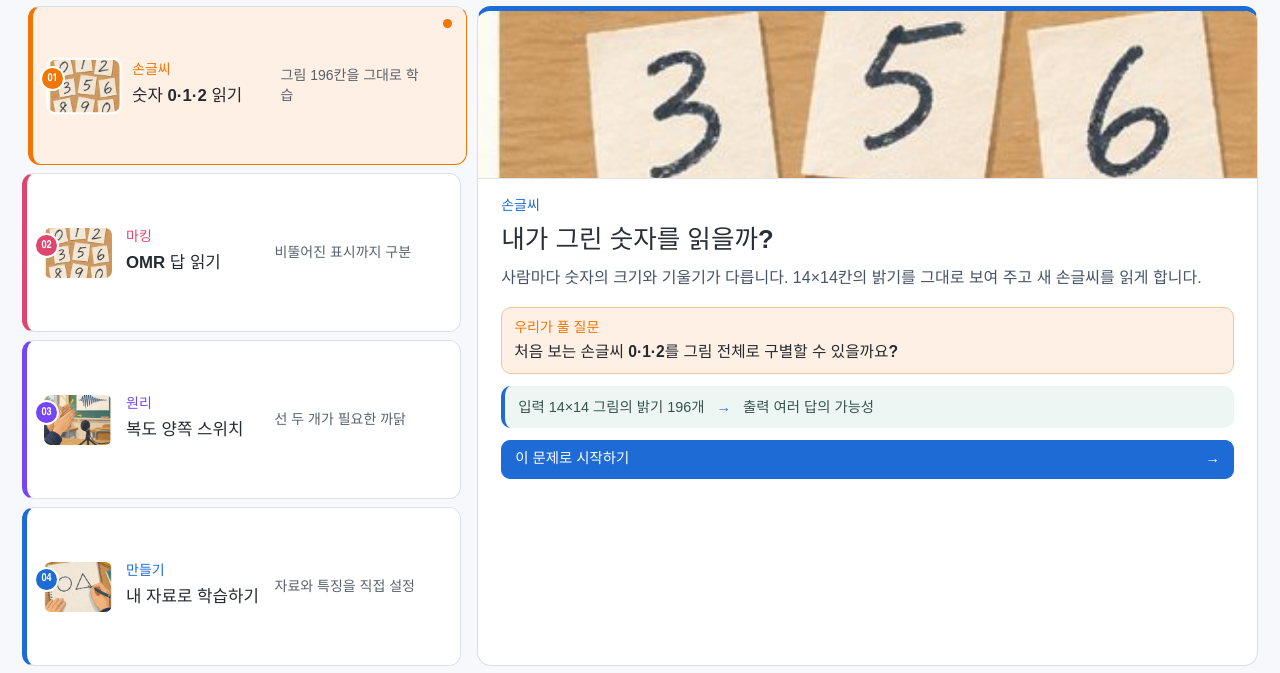
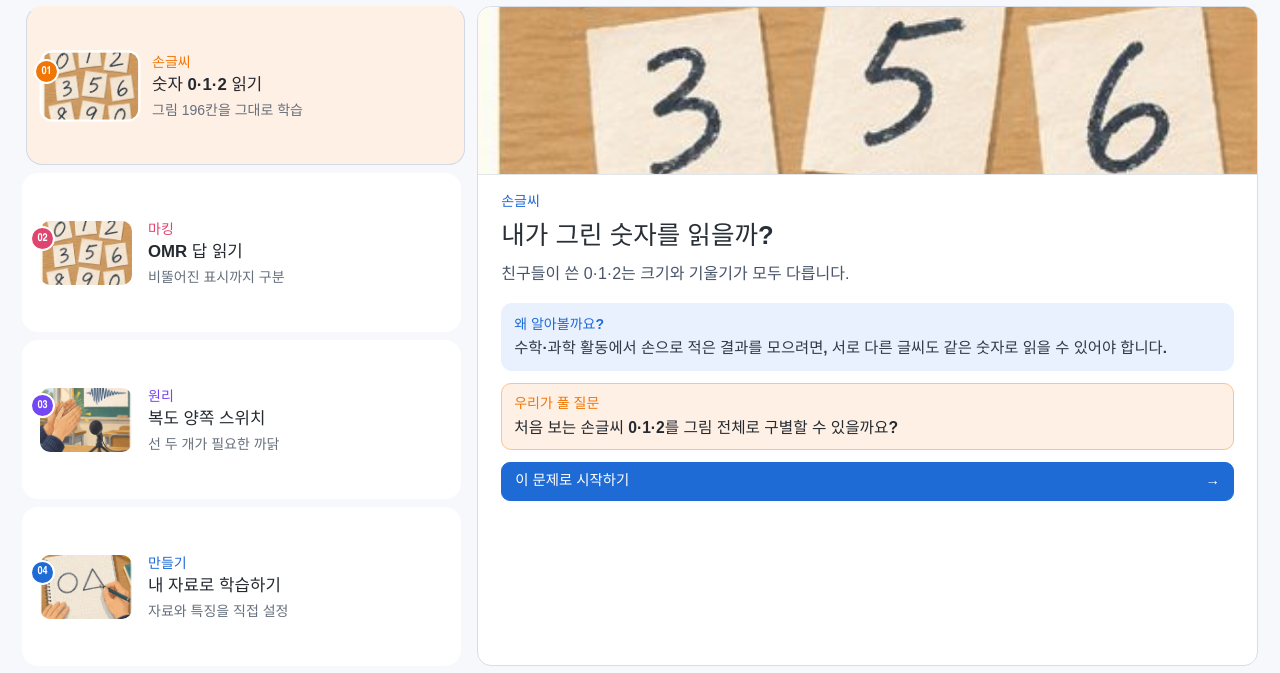
Before and after one commit to jskim1124/ann-learning-lab, a website built with Vite: page index.html in a window 1280 px wide. Shown: the part 127-800 px from the top of the page. Built offline with nearby package versions, Linux system fonts and the light colour scheme.

Commit message:
Focus scenario cards on student motivation

```diff
--- a/index.html
+++ b/index.html
@@ -30,7 +30,7 @@
             <button class="scenario-card" data-preset="xor" type="button"><span class="card-visual" aria-hidden="true"></span><span class="card-no">03</span><span class="card-level">원리</span><strong>복도 양쪽 스위치</strong><small>선 두 개가 필요한 까닭</small></button>
             <button class="scenario-card" data-preset="custom" type="button"><span class="card-visual" aria-hidden="true"></span><span class="card-no">04</span><span class="card-level">만들기</span><strong>내 자료로 학습하기</strong><small>자료와 특징을 직접 설정</small></button>
           </div>
-          <article class="scenario-story" aria-live="polite"><div class="scenario-illustration" id="scenarioIllustration" role="img" aria-label="선택한 문제의 수업 삽화"></div><span id="scenarioDifficulty"></span><h2 id="scenarioName"></h2><p id="scenarioStory"></p><div class="story-question"><span>우리가 풀 질문</span><strong id="scenarioQuestion"></strong></div><dl id="axisSummary"><div><dt>가로 입력</dt><dd id="scenarioAxisX"></dd></div><div><dt>세로 입력</dt><dd id="scenarioAxisY"></dd></div></dl><div class="pixel-summary" id="pixelSummary" hidden><b>입력</b> 14×14 그림의 밝기 196개 <span>→</span> <b>출력</b> 여러 답의 가능성</div><button class="button primary next-wide" id="scenarioNext" type="button">이 문제로 시작하기 <span>→</span></button></article>
+          <article class="scenario-story" aria-live="polite"><div class="scenario-illustration" id="scenarioIllustration" role="img" aria-label="선택한 문제의 수업 삽화"></div><span id="scenarioDifficulty"></span><h2 id="scenarioName"></h2><p id="scenarioStory"></p><div class="scenario-motivation"><span>왜 알아볼까요?</span><strong id="scenarioMotivation"></strong></div><div class="story-question"><span>우리가 풀 질문</span><strong id="scenarioQuestion"></strong></div><button class="button primary next-wide" id="scenarioNext" type="button">이 문제로 시작하기 <span>→</span></button></article>
         </div>
       </section>
 
--- a/src/data/presets.ts
+++ b/src/data/presets.ts
@@ -4,6 +4,7 @@ export interface DatasetPreset {
   title: string;
   description: string;
   story: string;
+  motivation?: string;
   question: string;
   axes: [string, string];
   classes: [string, string];
@@ -50,7 +51,8 @@ export const PRESETS: Record<PresetName, DatasetPreset> = {
   digits: {
     title: "내가 그린 숫자를 읽을까?",
     description: "14×14 그림의 196개 칸을 실제 입력으로 써서 0·1·2를 구별합니다.",
-    story: "사람마다 숫자의 크기와 기울기가 다릅니다. 14×14칸의 밝기를 그대로 보여 주고 새 손글씨를 읽게 합니다.",
+    story: "친구들이 쓴 0·1·2는 크기와 기울기가 모두 다릅니다.",
+    motivation: "수학·과학 활동에서 손으로 적은 결과를 모으려면, 서로 다른 글씨도 같은 숫자로 읽을 수 있어야 합니다.",
     question: "처음 보는 손글씨 0·1·2를 그림 전체로 구별할 수 있을까요?",
     axes: ["픽셀 가로 위치", "픽셀 세로 위치"],
     classes: ["숫자 그림", "숫자 그림"], difficulty: "손글씨", sourceNote: "실제 입력은 14×14 그림의 밝기 196개입니다.", mediaKind: "digits", recommendedHiddenUnits: 4,
@@ -65,7 +67,8 @@ export const PRESETS: Record<PresetName, DatasetPreset> = {
   omr: {
     title: "OMR 답을 읽을 수 있을까?",
     description: "한 문항 그림의 196개 칸을 보고 ①~⑤ 가운데 칠한 답을 찾습니다.",
-    story: "OMR 표시는 칸을 벗어나거나 흐릴 수 있습니다. 한 문항을 14×14칸으로 바꾸어 어느 답을 칠했는지 찾게 합니다.",
+    story: "OMR 표시는 칸을 벗어나거나 흐리게 칠해질 수 있습니다.",
+    motivation: "답안이 어떻게 읽히고 왜 잘못 읽히는지 알면, 마킹 방법과 인식기의 한계를 함께 설명할 수 있습니다.",
     question: "비뚤게 칠한 OMR 표시도 그림 전체를 보고 읽을 수 있을까요?",
     axes: ["픽셀 가로 위치", "픽셀 세로 위치"], classes: ["OMR", "OMR"], difficulty: "마킹 5가지", sourceNote: "실제 입력은 한 문항 그림의 밝기 196개입니다.", mediaKind: "omr", recommendedHiddenUnits: 4, points: [],
   },
@@ -104,7 +107,8 @@ export const PRESETS: Record<PresetName, DatasetPreset> = {
   xor: {
     title: "복도 양쪽 스위치와 전등",
     description: "복도 양쪽 끝의 스위치로 전등 하나를 켜고 끄는 상황",
-    story: "복도 양쪽 끝에서 전등 하나를 켜고 끕니다. 두 스위치가 서로 다른 방향일 때만 전등이 켜집니다.",
+    story: "긴 복도에서는 어느 쪽 문으로 들어와도 가까운 스위치로 같은 전등을 켜고 끕니다.",
+    motivation: "한 스위치만 보는 규칙으로는 전등 상태를 맞힐 수 없습니다. 이 문제로 은닉 노드가 왜 필요한지 확인할 수 있습니다.",
     question: "두 스위치의 방향을 보고 전등이 켜질지 맞힐 수 있을까요?",
     axes: ["교실 쪽 스위치", "계단 쪽 스위치"], classes: ["전등 꺼짐", "전등 켜짐"], difficulty: "핵심 원리", sourceNote: "이전 버전 호환용 자료입니다.", mediaKind: "points", recommendedHiddenUnits: 2,
     points: [
@@ -145,7 +149,8 @@ export const PRESETS: Record<PresetName, DatasetPreset> = {
   custom: {
     title: "빈 화면에서 직접 만들기",
     description: "두 범주의 점을 직접 배치해 신경망이 어떤 경계를 만드는지 관찰합니다.",
-    story: "숫자, 그림, 웹캠, 글 가운데 하나를 고릅니다. 두 범주의 사례를 모아 나만의 모델을 만듭니다.",
+    story: "학교생활에서 궁금했던 두 집단의 차이를 직접 자료로 모읍니다.",
+    motivation: "질문을 직접 정해 시험해 보면, 어떤 자료와 특징이 모델의 판단을 바꾸는지 확인할 수 있습니다.",
     question: "내가 만든 점들의 규칙을 모델이 찾아낼 수 있을까요?",
     axes: ["가로 힌트", "세로 힌트"], classes: ["파란 결과", "주황 결과"], difficulty: "직접 만들기", sourceNote: "직접 관찰한 자료인지, 연습용으로 만든 자료인지 기록해 두세요.", mediaKind: "points", recommendedHiddenUnits: 3,
     points: [],
--- a/src/main.ts
+++ b/src/main.ts
@@ -141,11 +141,8 @@ function renderScenario(state: LabState): void {
   element<HTMLElement>("#scenarioDifficulty").textContent = preset.difficulty;
   element<HTMLElement>("#scenarioName").textContent = preset.title;
   element<HTMLElement>("#scenarioStory").textContent = preset.story;
+  element<HTMLElement>("#scenarioMotivation").textContent = preset.motivation ?? preset.story;
   element<HTMLElement>("#scenarioQuestion").textContent = preset.question;
-  element<HTMLElement>("#scenarioAxisX").textContent = preset.axes[0];
-  element<HTMLElement>("#scenarioAxisY").textContent = preset.axes[1];
-  element<HTMLElement>("#axisSummary").hidden = isPixelPreset(state.preset);
-  element<HTMLElement>("#pixelSummary").hidden = !isPixelPreset(state.preset);
   const illustration = element<HTMLElement>("#scenarioIllustration");
   illustration.dataset.mediaKind = preset.mediaKind;
   illustration.dataset.preset = state.preset;
--- a/src/styles.css
+++ b/src/styles.css
@@ -285,15 +285,15 @@ small { font-size: .875rem !important; }
 .scenario-page .page-heading { margin-bottom: 9px; }
 .scenario-layout { grid-template-columns: minmax(340px, .72fr) minmax(520px, 1.28fr); gap: 16px; }
 .scenario-cards { grid-template-columns: 1fr; grid-template-rows: repeat(4, 1fr); gap: 8px; align-content: stretch; border: 0; }
-.scenario-card { --accent: var(--blue); --tint: var(--blue-soft); min-height: 0; padding: 11px 15px; grid-template-columns: 72px minmax(135px, .8fr) 1fr; grid-template-rows: auto auto; column-gap: 12px; align-content: center; background: #fff; border: 1px solid #dce1e8; border-left: 5px solid var(--accent); border-top: 1px solid #dce1e8 !important; border-radius: 12px; transition: background .22s, border-color .22s, transform .22s; }
+.scenario-card { --accent: var(--blue); --tint: var(--blue-soft); min-height: 0; padding: 13px 15px; grid-template-columns: 96px 1fr; grid-template-rows: auto auto auto; column-gap: 14px; align-content: center; background: #fff; border: 1px solid transparent; border-top: 1px solid transparent !important; border-radius: 16px; transition: background .22s, border-color .22s, transform .22s; }
 .scenario-card:nth-child(1) { --accent: var(--orange); --tint: var(--orange-soft); }
 .scenario-card:nth-child(2) { --accent: var(--pink); --tint: var(--pink-soft); }
 .scenario-card:nth-child(3) { --accent: var(--purple); --tint: var(--purple-soft); }
 .scenario-card:nth-child(4) { --accent: var(--blue); --tint: var(--blue-soft); }
-.scenario-card:hover { background: var(--tint); border-color: var(--accent); transform: translateX(3px); }
-.scenario-card.selected { background: var(--tint); border-color: var(--accent); transform: translateX(6px); }
-.scenario-card.selected::after { content: ""; top: 12px; right: 14px; width: 9px; height: 9px; padding: 0; background: var(--accent); border-radius: 50%; }
-.scenario-card .card-visual { grid-column: 1; grid-row: 1 / 3; align-self: center; display: block; width: 72px; height: 54px; background-image: url('/illustrations/learning-inputs.jpg'); background-repeat: no-repeat; background-size: 300% auto; border: 2px solid #fff; border-radius: 9px; }
+.scenario-card:hover { background: #f8f9fb; border-color: #d7dde5; transform: translateX(2px); }
+.scenario-card.selected { background: var(--tint); border-color: #d2d9e2; transform: translateX(4px); }
+.scenario-card.selected::after { display: none; }
+.scenario-card .card-visual { grid-column: 1; grid-row: 1 / 4; align-self: center; display: block; width: 96px; height: 68px; background-image: url('/illustrations/learning-inputs.jpg'); background-repeat: no-repeat; background-size: 300% auto; border: 2px solid #fff; border-radius: 12px; }
 .scenario-card[data-preset="digits"] .card-visual, .scenario-card[data-preset="omr"] .card-visual { background-position: right center; }
 .scenario-card[data-preset="xor"] .card-visual { background-position: left center; }
 .scenario-card[data-preset="custom"] .card-visual { background-position: center center; }
@@ -303,8 +303,8 @@ small { font-size: .875rem !important; }
 .scenario-card.selected .card-visual { transform: scale(1.05); }
 .scenario-card .card-level { grid-column: 2; grid-row: 1; color: var(--accent); font-size: .875rem; }
 .scenario-card strong { grid-column: 2; grid-row: 2; align-self: start; margin: 1px 0 0; font-size: 1.05rem; }
-.scenario-card small { grid-column: 3; grid-row: 1 / 3; align-self: center; padding-right: 24px; color: #59626c; line-height: 1.4; }
-.scenario-story { padding: clamp(17px, 1.8vw, 25px); overflow: hidden; border-top: 5px solid var(--blue); }
+.scenario-card small { grid-column: 2; grid-row: 3; align-self: start; padding: 3px 0 0; color: #66707c; line-height: 1.35; }
+.scenario-story { padding: clamp(17px, 1.8vw, 25px); overflow: hidden; border: 1px solid #d9dee6; }
 .scenario-story > span { margin-bottom: 5px; color: var(--blue); font-size: .875rem; }
 .scenario-story h2 { font-size: clamp(1.35rem, 2vw, 1.75rem); }
 .scenario-story > p { font-size: 1rem; }
@@ -314,6 +314,9 @@ small { font-size: .875rem !important; }
 .scenario-illustration.changing { animation: illustration-in .48s cubic-bezier(.2,.75,.25,1); }
 .story-question { padding: 9px 12px; background: var(--orange-soft); border-color: #f4c49b; }
 .story-question span { color: var(--orange); font-size: .875rem; }
+.scenario-motivation { margin: 13px 0 9px; padding: 11px 13px; background: var(--blue-soft); border-radius: 11px; }
+.scenario-motivation span { display: block; margin-bottom: 3px; color: var(--blue); font-size: .875rem; font-weight: 800; }
+.scenario-motivation strong { display: block; color: #313944; font-size: .96rem; line-height: 1.48; }
 .scenario-story dl { gap: 8px; border: 0; }
 .scenario-story dl > div { padding: 8px 10px; background: var(--blue-soft); border-radius: 9px; }
 .scenario-story dl > div + div { border-left: 0; }
```
